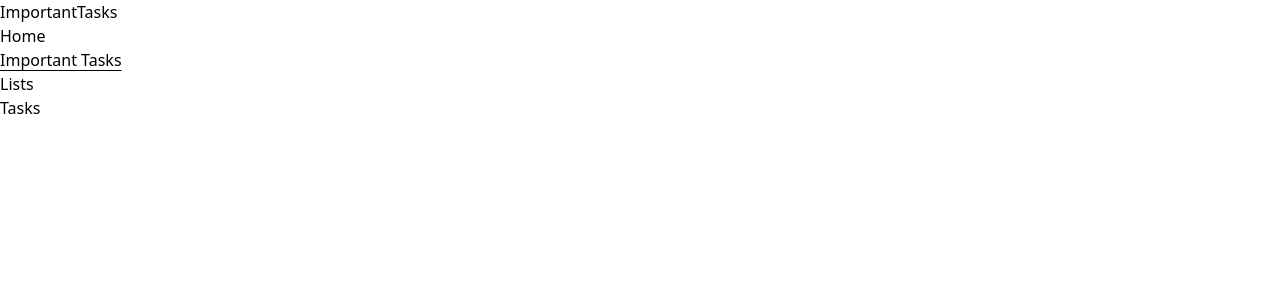
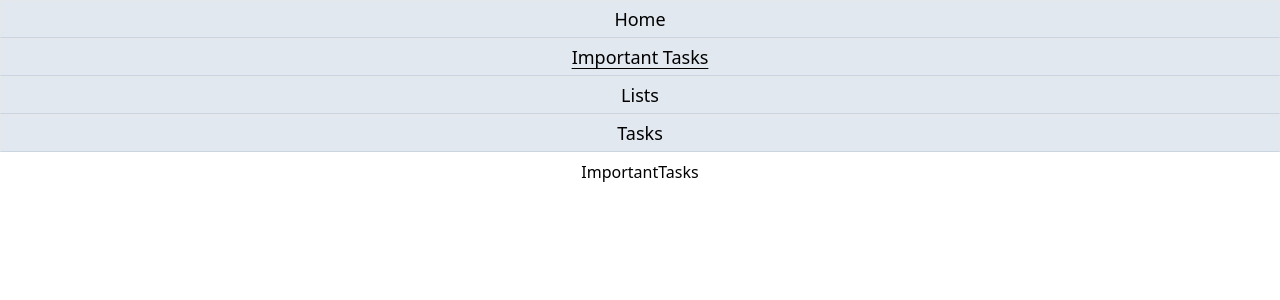
Before and after one commit to farboledafalla/doing-tasks, a React (Vite) app: page /important-tasks in a window 1280 px wide. Shown: the top 300 px of the page. Built offline with nearby package versions, Linux system fonts and the light colour scheme.

Commit message:
Se agrega componente Layout y se da estilos al Navbar

```diff
--- a/src/Pages/Home/index.jsx
+++ b/src/Pages/Home/index.jsx
@@ -1,3 +1,10 @@
+// Layout
+import { Layout } from '../../components/Layout';
+
 export const Home = () => {
-   return <div>Home</div>;
+   return (
+      <Layout>
+         <div>Home</div>
+      </Layout>
+   );
 };
--- a/src/Pages/ImportantTasks/index.jsx
+++ b/src/Pages/ImportantTasks/index.jsx
@@ -1,3 +1,10 @@
+// Layout
+import { Layout } from '../../components/Layout';
+
 export const ImportantTasks = () => {
-   return <div>ImportantTasks</div>;
+   return (
+      <Layout>
+         <div>ImportantTasks</div>
+      </Layout>
+   );
 };
--- a/src/Pages/Lists/index.jsx
+++ b/src/Pages/Lists/index.jsx
@@ -1,3 +1,10 @@
+// Layout
+import {Layout} from '../../components/Layout'
+
 export const Lists = () => {
-   return <div>Lists</div>;
+   return (
+      <Layout>
+         <div>Lists</div>
+      </Layout>
+   );
 };
--- a/src/Pages/Tasks/index.jsx
+++ b/src/Pages/Tasks/index.jsx
@@ -1,3 +1,10 @@
+// Layout
+import { Layout } from '../../components/Layout';
+
 export const Tasks = () => {
-   return <div>Tasks</div>;
+   return (
+      <Layout>
+         <div>Tasks</div>
+      </Layout>
+   );
 };
--- /dev/null
+++ b/src/components/Layout/index.jsx
@@ -0,0 +1,12 @@
+// Props
+import PropTypes from 'prop-types';
+
+export const Layout = ({ children }) => {
+   return (
+      <div className='flex flex-col mt-40 items-center mx-4'>{children}</div>
+   );
+};
+
+Layout.propTypes = {
+   children: PropTypes.array,
+};
--- a/src/components/Navbar/index.jsx
+++ b/src/components/Navbar/index.jsx
@@ -5,9 +5,9 @@ export const Navbar = () => {
    const activeStyle = 'underline underline-offset-4';
 
    return (
-      <nav>
-         <ul>
-            <li>
+      <nav className='bg-slate-200 fixed top-0 z-10 w-full flex justify-center text-center text-lg'>
+         <ul className='w-full'>
+            <li className='border border-b-slate-300 w-full py-1'>
                <NavLink
                   to={'/'}
                   className={({ isActive }) =>
@@ -17,7 +17,7 @@ export const Navbar = () => {
                   Home
                </NavLink>
             </li>
-            <li>
+            <li className='border border-b-slate-300 w-full py-1'>
                <NavLink
                   to={'/important-tasks'}
                   className={({ isActive }) =>
@@ -27,7 +27,7 @@ export const Navbar = () => {
                   Important Tasks
                </NavLink>
             </li>
-            <li>
+            <li className='border border-b-slate-300 w-full py-1'>
                <NavLink
                   to={'/lists'}
                   className={({ isActive }) =>
@@ -37,7 +37,7 @@ export const Navbar = () => {
                   Lists
                </NavLink>
             </li>
-            <li>
+            <li className='border border-b-slate-300 w-full py-1'>
                <NavLink
                   to={'/tasks'}
                   className={({ isActive }) =>
```
